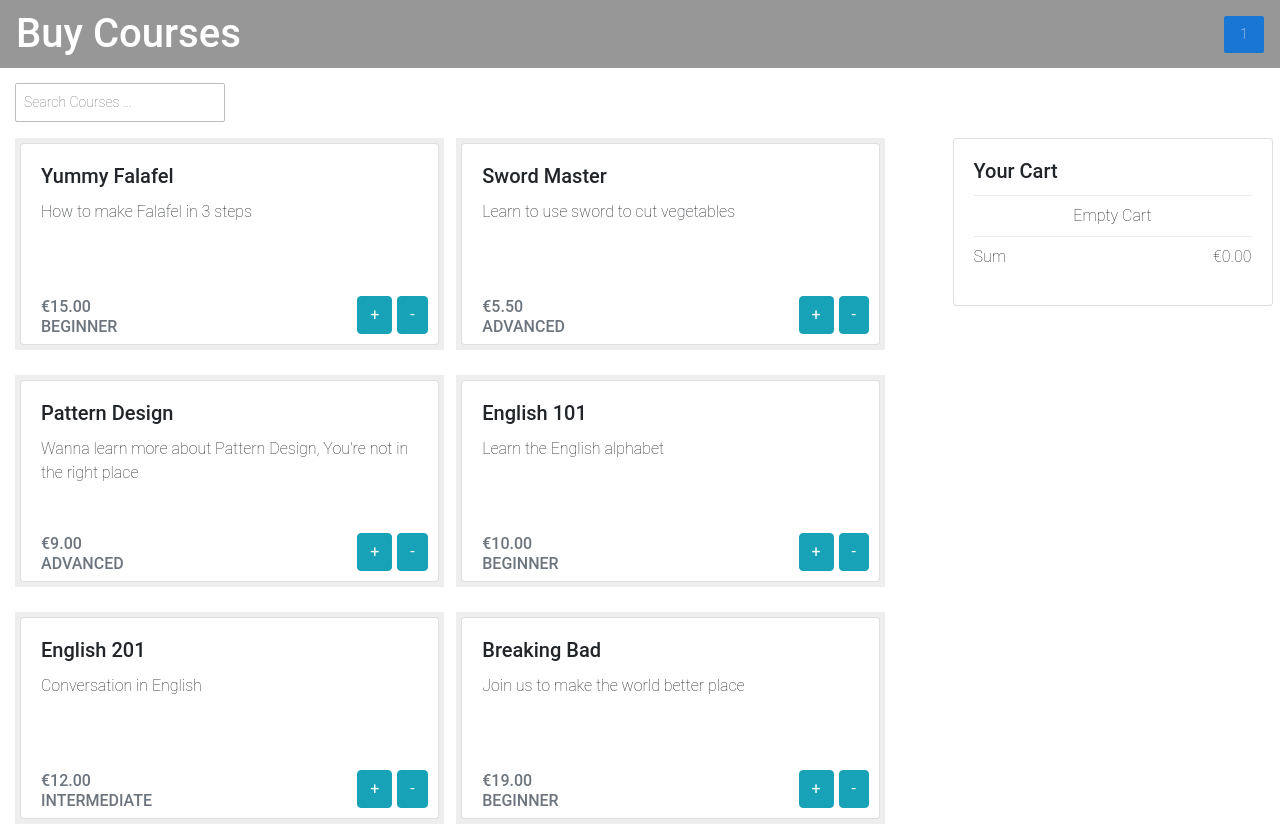
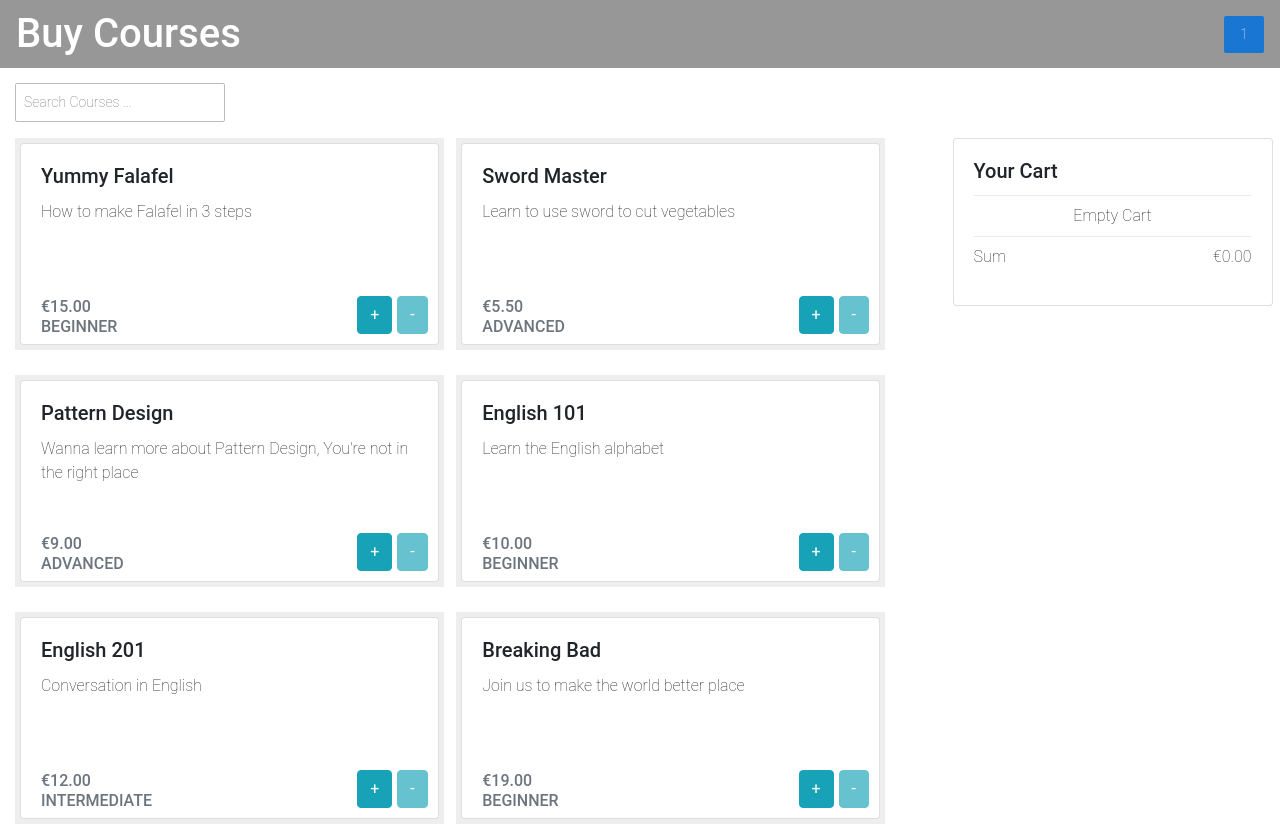
Before and after one commit to HabibAllah09/Courses-Cart, an Angular app: page / in a window 1280 px wide. Shown: the top 826 px of the page. Built offline with nearby package versions, Linux system fonts and the light colour scheme.

Commit message:
Disable the add button if item exist in the cart and disable the remove if the item does not exist in the cart

```diff
--- a/projects/courses-cart/src/app/cart.service.ts
+++ b/projects/courses-cart/src/app/cart.service.ts
@@ -20,8 +20,18 @@ export class CartService {
     return this.cart;
   }
 
+  getCartItems(): CartItem[] {
+    return this.cart.items;
+  }
+
+  isItemExists(item: CartItem): boolean {
+    return (
+      this.cart.items.findIndex(anItem => item.title === anItem.title) >= 0
+    );
+  }
+
   removeFromCart(item: CartItem): void {
-    if (this.cart.items.findIndex(anItem => item.title === anItem.title) < 0) {
+    if (!this.isItemExists(item)) {
       return;
     }
     this.cart.sum -= item.price;
--- a/projects/courses-cart/src/app/course/course.component.html
+++ b/projects/courses-cart/src/app/course/course.component.html
@@ -5,8 +5,10 @@
     <h6 class="card-subtitle mb-2 text-muted price">{{ course.price | currency:'EUR' }}</h6>
     <h6 class="card-subtitle mb-2 text-muted level">{{ course.level }}</h6>
     <div class="button-container">
-      <button type="button" class="btn btn-info mr-5px" (click)="addToCart(course)">+</button>
-      <button type="button" class="btn btn-info" (click)="removeFromCart(course)">-</button>
+      <button type="button" class="btn btn-info mr-5px" (click)="addToCart(course)"
+        [disabled]="isButtonDisabled('add')">+</button>
+      <button type="button" class="btn btn-info" (click)="removeFromCart(course)"
+        [disabled]="isButtonDisabled('')">-</button>
     </div>
   </div>
 </div>
--- a/projects/courses-cart/src/app/course/course.component.ts
+++ b/projects/courses-cart/src/app/course/course.component.ts
@@ -1,5 +1,5 @@
 import { Component, Input, OnInit } from '@angular/core';
-import { Course } from './../interfaces';
+import { Course, CartItem } from './../interfaces';
 import { CartService } from '../cart.service';
 
 @Component({
@@ -14,11 +14,18 @@ export class CourseComponent implements OnInit {
 
   ngOnInit(): void {}
 
-  addToCart(course: Course) {
+  addToCart(course: Course): void {
     this.cartService.addToCart(course);
   }
 
-  removeFromCart(course: Course) {
+  isButtonDisabled(buttonType: string): boolean {
+    if (buttonType === 'add') {
+      return this.cartService.isItemExists(this.course);
+    }
+    return !this.cartService.isItemExists(this.course);
+  }
+
+  removeFromCart(course: Course): void {
     this.cartService.removeFromCart(course);
   }
 }
```
